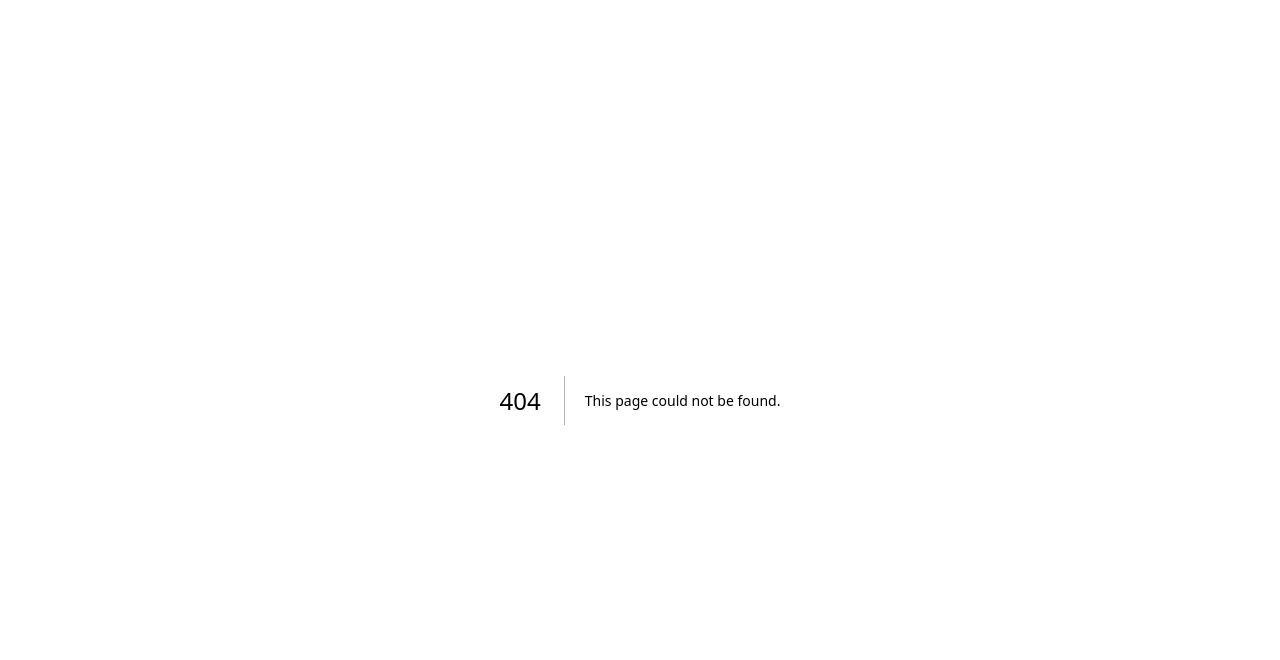
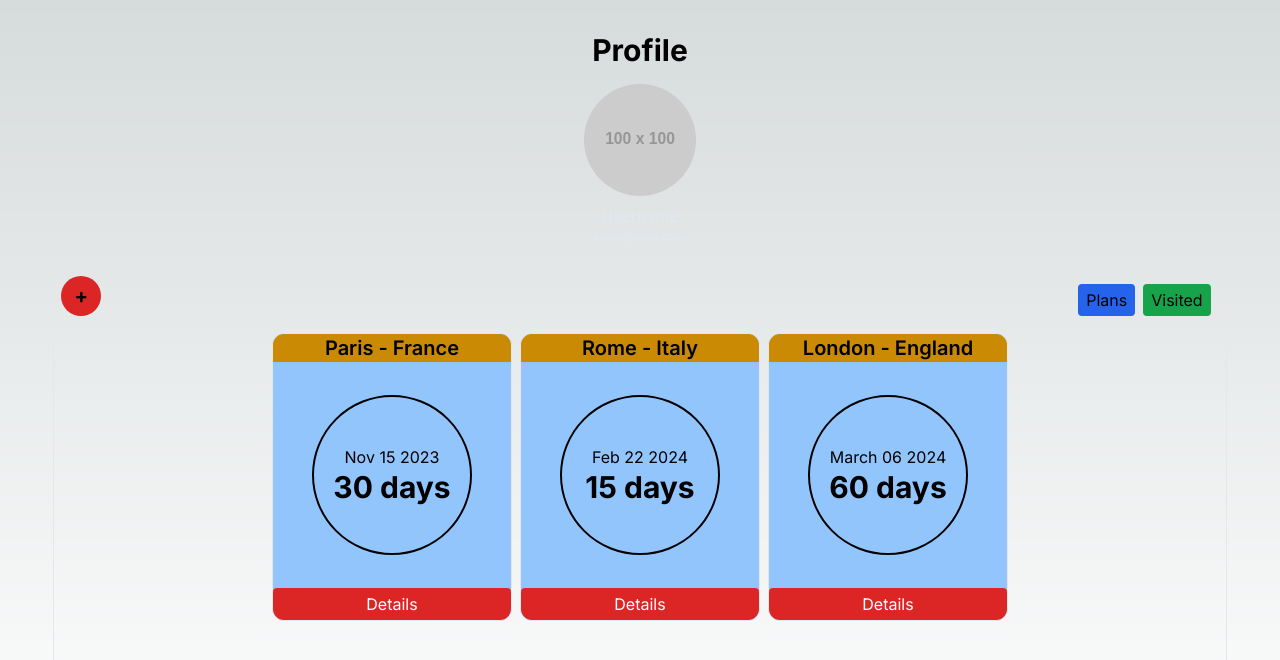
Before and after one commit to wesleywil/travel-planner, a Next.js app in the folder frontend/: page /profile in a window 1280 px wide. Before the commit this address had no page. Shown: the top 660 px of the page. Built offline with nearby package versions, Linux system fonts and the light colour scheme.

Commit message:
added profile page with low-fidelity mockup that will show user information and travel plans

```diff
--- /dev/null
+++ b/frontend/src/app/profile/page.tsx
@@ -0,0 +1,62 @@
+import ProfileTravelsPlanCard from "@/components/profile_travels_plan_card/profile_travels_plan_card.component";
+
+export default function Profile() {
+  return (
+    <main className="min-h-screen min-w-screen flex flex-col items-center">
+      <h1 className="mt-8 mb-2 text-3xl font-bold">Profile</h1>
+      {/* User Information */}
+      <div className="flex flex-col items-center">
+        <img
+          src="https://dummyimage.com/100x100"
+          alt="user profile"
+          className="w-32 h-32 p-2 rounded-full"
+        />
+        <h1 className="w-48 px-2 break-words text-center text-slate-200">
+          Username
+        </h1>
+        <h2 className="w-48 px-2 break-words text-xs text-center text-slate-200">
+          Email@mail.com
+        </h2>
+      </div>
+      {/* Travels */}
+
+      <div className="w-11/12 mt-8 ">
+        {/* Controls */}
+        <div className="w-full px-2 flex justify-between">
+          <button className="w-10 h-10 text-xl font-bold bg-red-600 hover:bg-red-800 rounded-full">
+            +
+          </button>
+          <div className="p-2 flex gap-2">
+            <button className="px-2 py-1 bg-blue-600 hover:bg-blue-800 rounded">
+              Plans
+            </button>
+            <button className="px-2 py-1 bg-green-600 hover:bg-green-800 rounded">
+              Visited
+            </button>
+          </div>
+        </div>
+        {/* Plans */}
+        <div className="w-full h-[30rem] p-2 flex gap-2 justify-center border overflow-y-auto">
+          <ProfileTravelsPlanCard
+            place="Paris"
+            country="France"
+            travel_date="Nov 15 2023"
+            days={30}
+          />
+          <ProfileTravelsPlanCard
+            place="Rome"
+            country="Italy"
+            travel_date="Feb 22 2024"
+            days={15}
+          />
+          <ProfileTravelsPlanCard
+            place="London"
+            country="England"
+            travel_date="March 06 2024"
+            days={60}
+          />
+        </div>
+      </div>
+    </main>
+  );
+}
--- /dev/null
+++ b/frontend/src/components/profile_travels_plan_card/profile_travels_plan_card.component.tsx
@@ -0,0 +1,32 @@
+type ProfileTravelsPlanCardProps = {
+  place: string;
+  country: string;
+  travel_date: string;
+  days: number;
+};
+
+const ProfileTravelsPlanCard = ({
+  place,
+  country,
+  travel_date,
+  days,
+}: ProfileTravelsPlanCardProps) => {
+  return (
+    <div className="w-60 h-72 flex flex-col justify-between bg-blue-300 border rounded-xl overflow-hidden">
+      <h2 className="w-full font-semibold text-xl text-center bg-yellow-600">
+        {place} - {country}
+      </h2>
+      <div className="p-2 flex flex-col items-center justify-center text-black">
+        <div className="w-40 h-40 flex flex-col items-center justify-center rounded-full border-2 border-black">
+          <h3>{travel_date}</h3>
+          <h1 className="text-3xl font-bold">{days} days</h1>
+        </div>
+      </div>
+      <button className="w-full px-2 py-1 bg-red-600 hover:bg-red-800 text-white rounded">
+        Details
+      </button>
+    </div>
+  );
+};
+
+export default ProfileTravelsPlanCard;
```
